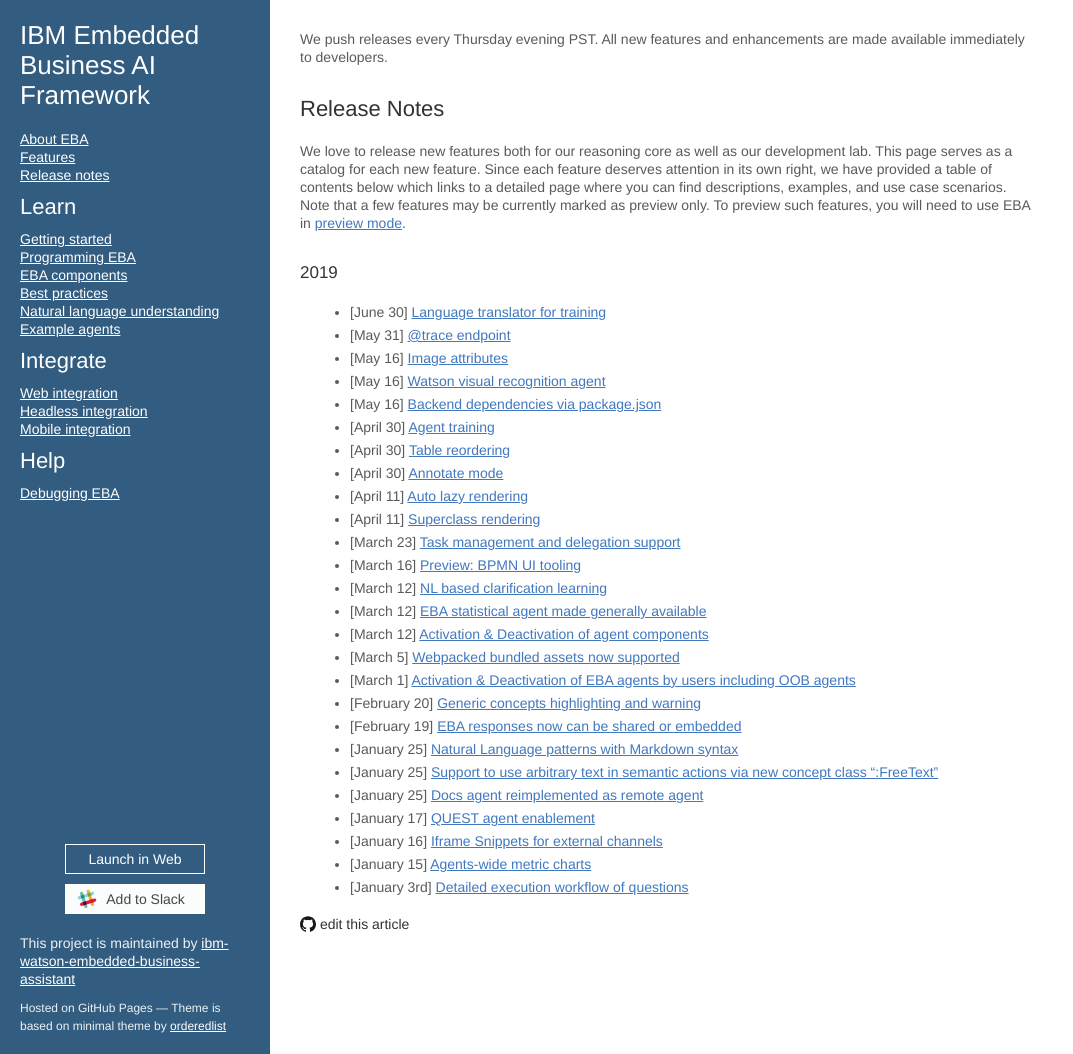
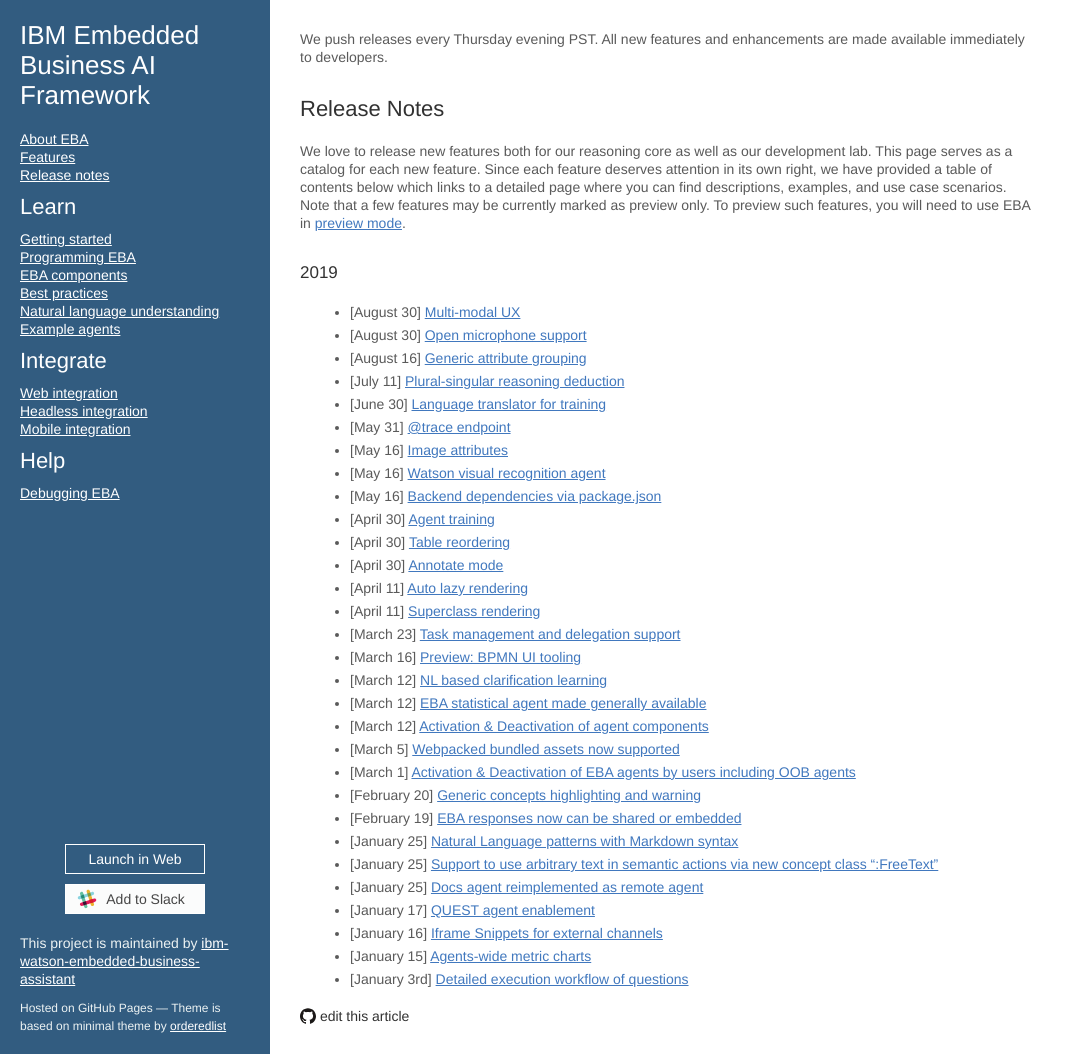
Before and after one commit to ibm-watson-embedded-business-assistant/eba-example-agents, a Jekyll site: the page built from release/ReleaseNotes.md, in a window 1280 px wide and 1054 px high. Shown: the whole window, without its empty margins (0-1073 px from the left). Built offline with Jekyll 4.4.1, drawn with Linux system fonts in a browser that asks for light colours; our own code applies the rules of GitHub Pages for plain Markdown files.

Commit message:
Update ReleaseNotes.md

```diff
--- a/release/ReleaseNotes.md
+++ b/release/ReleaseNotes.md
@@ -5,6 +5,10 @@
 We love to release new features both for our reasoning core as well as our development lab. This page serves as a catalog for each new feature. Since each feature deserves attention in its own right, we have provided a table of contents below which links to a detailed page where you can find descriptions, examples, and use case scenarios. Note that a few features may be currently marked as preview only. To preview such features, you will need to use EBA in [preview mode](https://eba.ibm.com/assistant?preview).
 
 ### 2019
+* [August 30]   [Multi-modal UX](./blogs/MultiModalUI.md)
+* [August 30]   [Open microphone support](./blogs/OpenMicrophone.md)
+* [August 16]   [Generic attribute grouping](./blogs/AttributeGrouping.md)
+* [July 11]     [Plural-singular reasoning deduction](./blogs/PluralSingularResolution.md)
 * [June 30]     [Language translator for training](./blogs/NLTranslatorTraining.md)
 * [May 31]      [@trace endpoint](./blogs/TraceEndpoint.md)
 * [May 16]      [Image attributes](./blogs/ImageAttributes.md)
```
